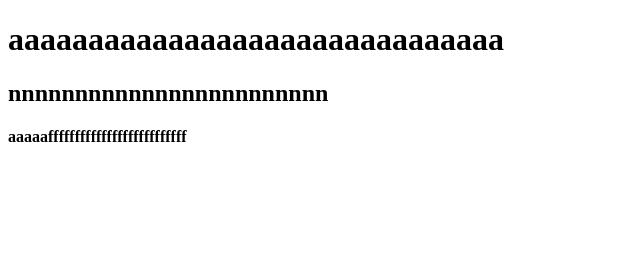
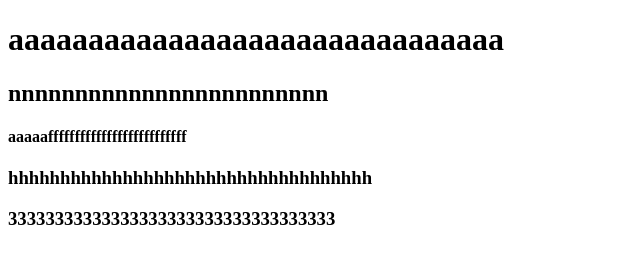
Before and after one commit to yangqingcloud/bbb, a plain HTML site: page index.html in a window 1280 px wide. Shown: the whole page, without its empty margins (0-640 px from the left). Drawn offline with Linux system fonts and the light colour scheme.

Commit message:
Update index.html
这是我的第二个git文件的第二次改变

```diff
--- a/index.html
+++ b/index.html
@@ -8,5 +8,7 @@
 		<h1>aaaaaaaaaaaaaaaaaaaaaaaaaaaaaaa</h1>
 		<h2>nnnnnnnnnnnnnnnnnnnnnnnn</h2>
 		<h4>aaaaaffffffffffffffffffffffffff</h4>
+		<h3>hhhhhhhhhhhhhhhhhhhhhhhhhhhhhhhhhhh</h3>
+		<h3>33333333333333333333333333333333333</h3>
 	</body>
 </html>
```
